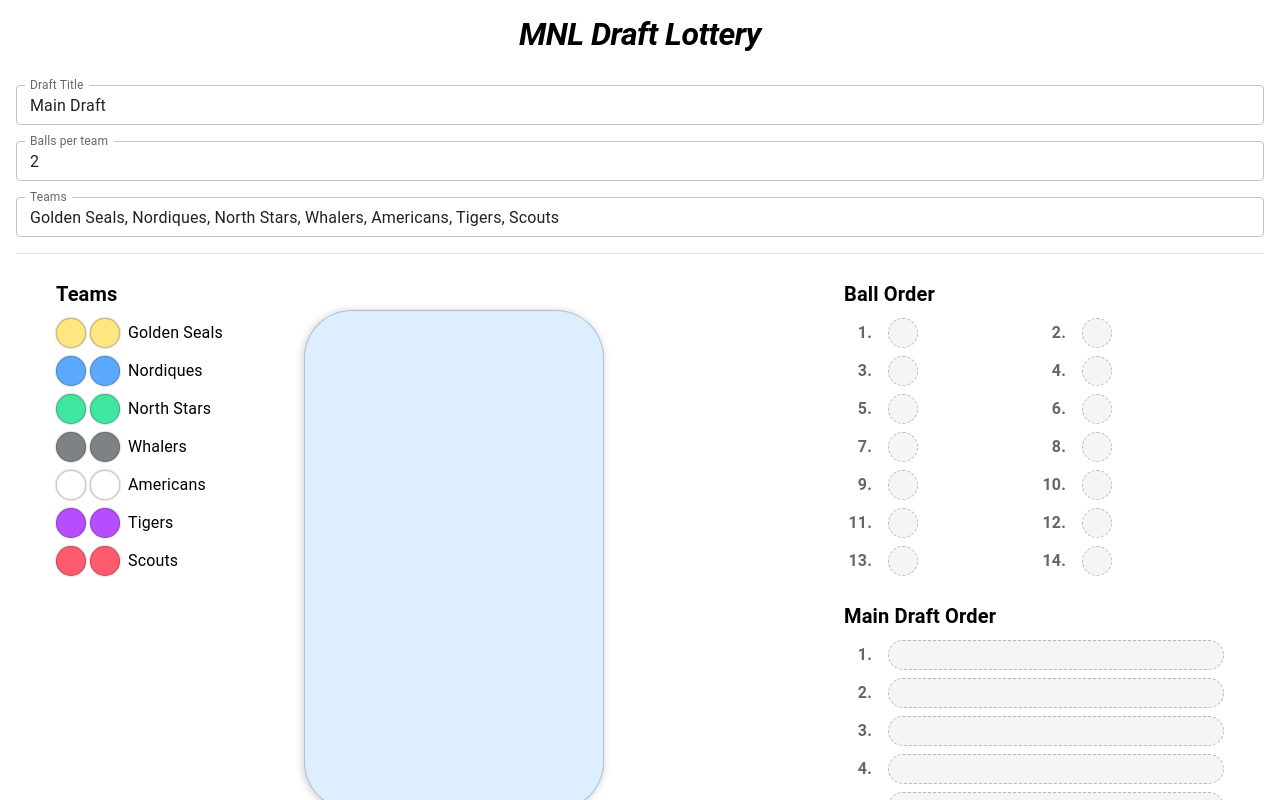
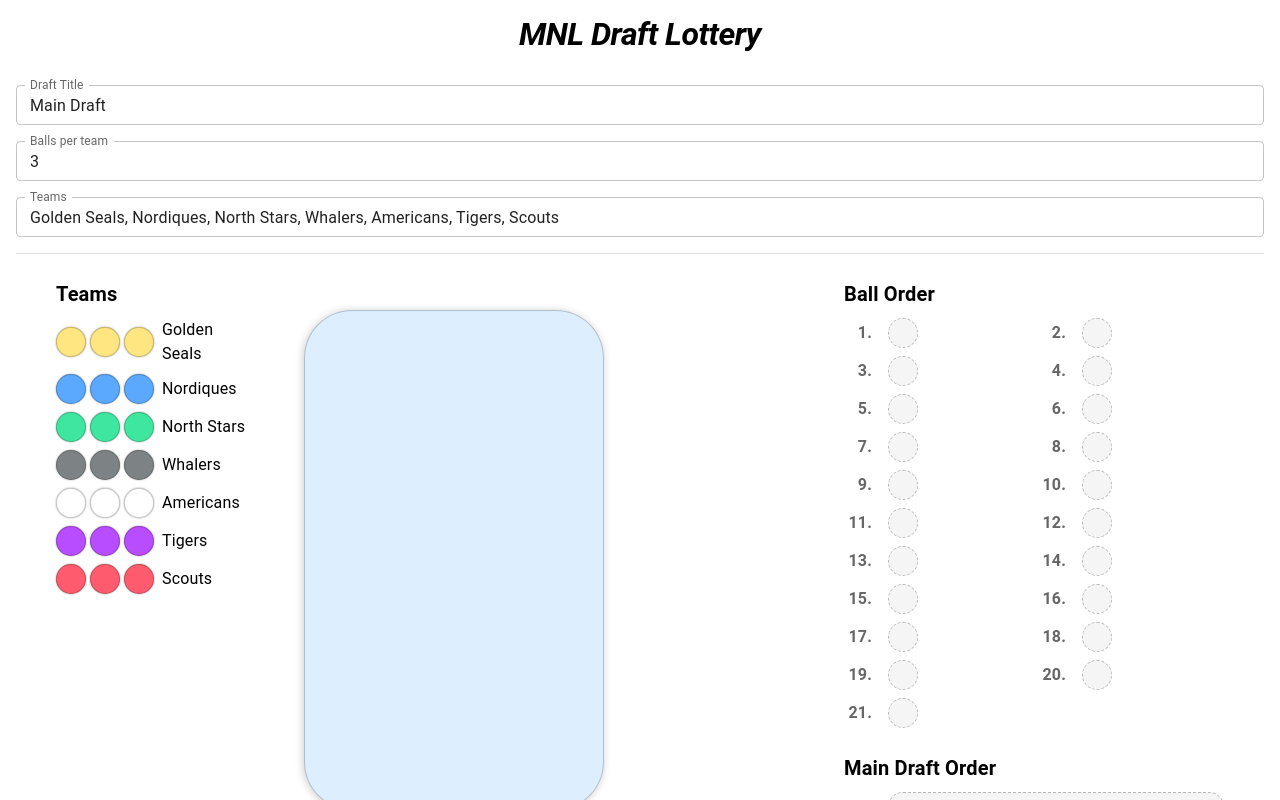
Before and after one commit to ryangallen/mnl-lotto, a Next.js app: page / in a window 1280 px wide. Shown: the top 800 px of the page. Built offline with nearby package versions, Linux system fonts and the light colour scheme.

Commit message:
up default ball count to 3

```diff
--- a/app/page.tsx
+++ b/app/page.tsx
@@ -51,7 +51,7 @@ const nextBallId = () => `b${++ballIdCounter}`;
 const createNBalls = (n: number, color: string) =>
   [...Array(n)].map(() => ({ id: nextBallId(), color }));
 
-const DEFAULT_BALL_COUNT = 2;
+const DEFAULT_BALL_COUNT = 3;
 const PULL_DISPLAY_MS = 1500;
 const PULL_FADE_MS = 600;
 
```
